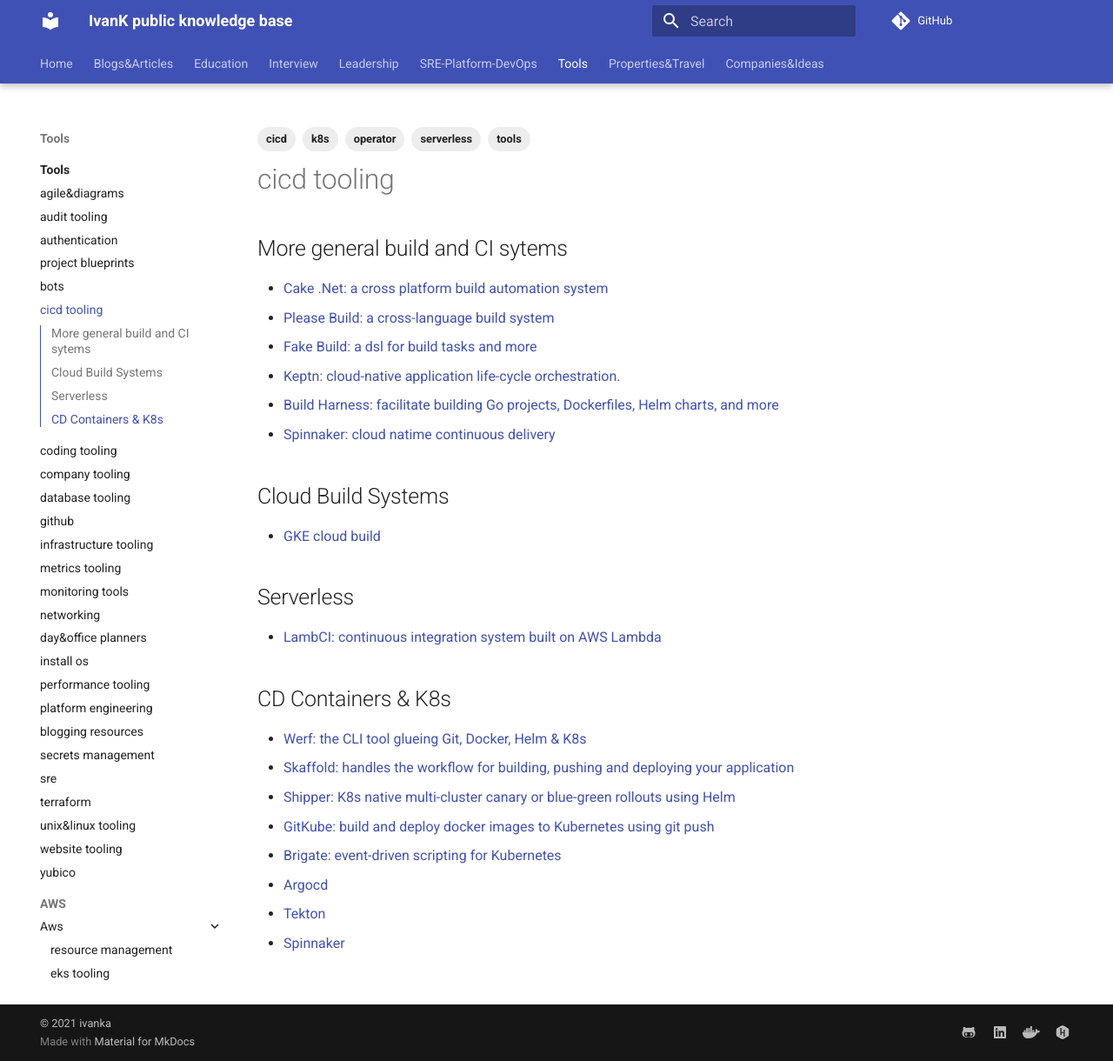
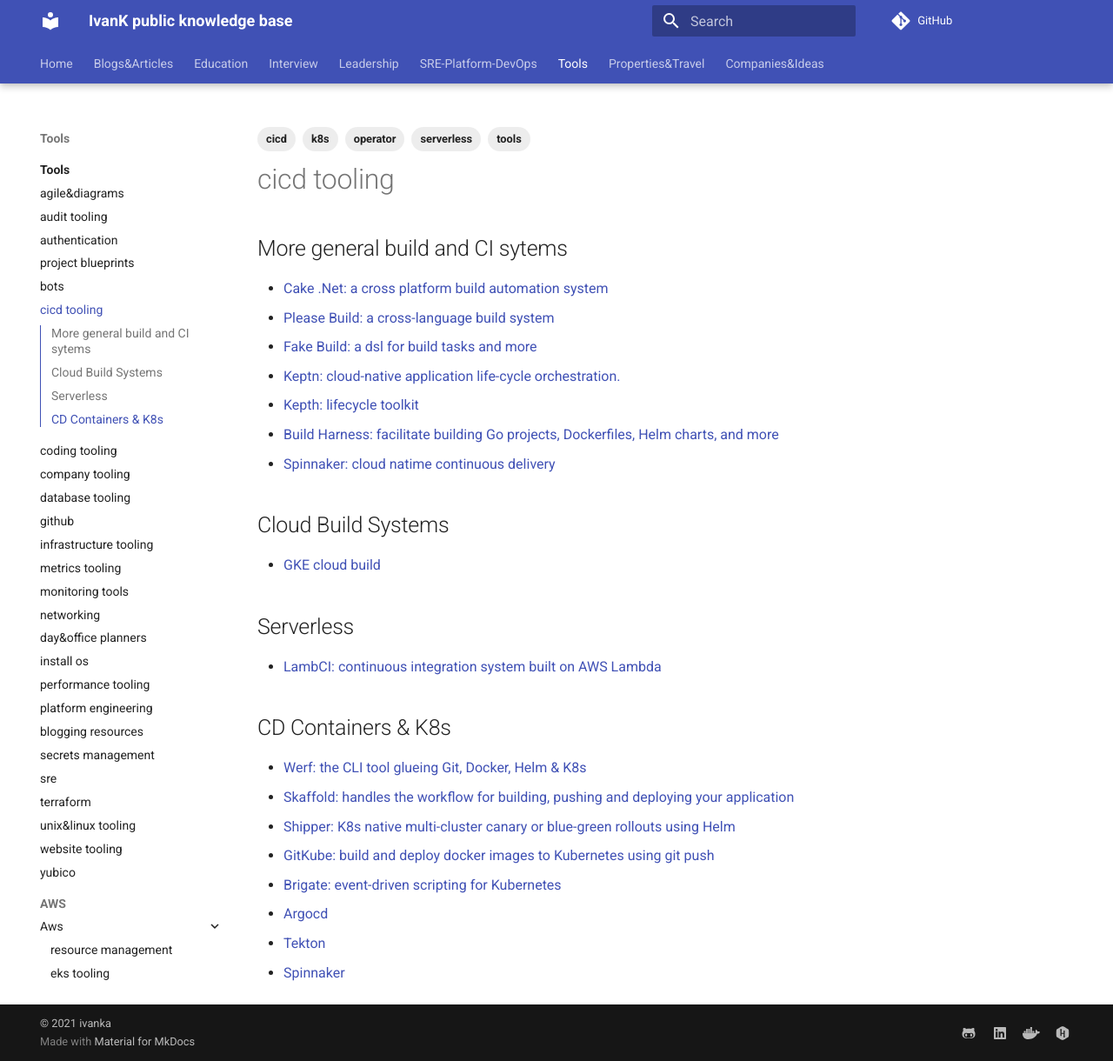
Before and after one commit to ivankatliarchuk/knowledge-base, an MkDocs documentation site: the page built from docs/tools/cicd.md, in a window 1280 px wide and 1220 px high. Shown: the whole window at 87% size. Built offline with MkDocs 1.6.1 and Material for MkDocs 9.7.7, drawn with Linux system fonts in a browser that asks for light colours; comment, search, counter and statistics services are not loaded.

Commit message:
wip
Signed-off-by: ivan katliarchuk <ivan.katliarchuk@gmail.com>

```diff
--- a/docs/tools/cicd.md
+++ b/docs/tools/cicd.md
@@ -14,6 +14,7 @@
 - [Please Build: a cross-language build system](https://please.build){:target="_blank"}
 - [Fake Build: a dsl for build tasks and more](https://fake.build){:target="_blank"}
 - [Keptn: cloud-native application life-cycle orchestration.](https://github.com/keptn/keptn){:target="_blank"}
+- [Kepth: lifecycle toolkit](https://github.com/keptn/lifecycle-toolkit){:target="_blank"}
 - [Build Harness: facilitate building Go projects, Dockerfiles, Helm charts, and more][cloudposse-harness]{:target="_blank"}
 - [Spinnaker: cloud natime continuous delivery](https://spinnaker.io/)
 
```
